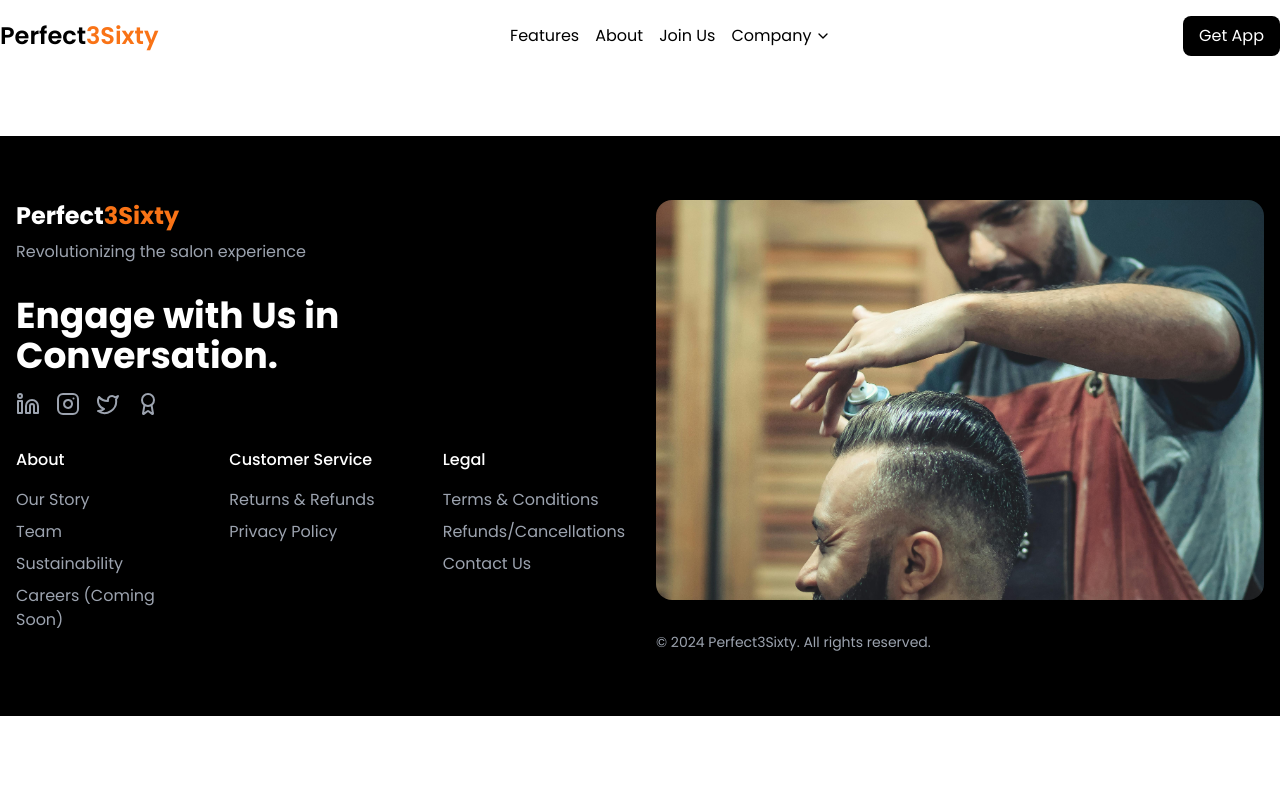
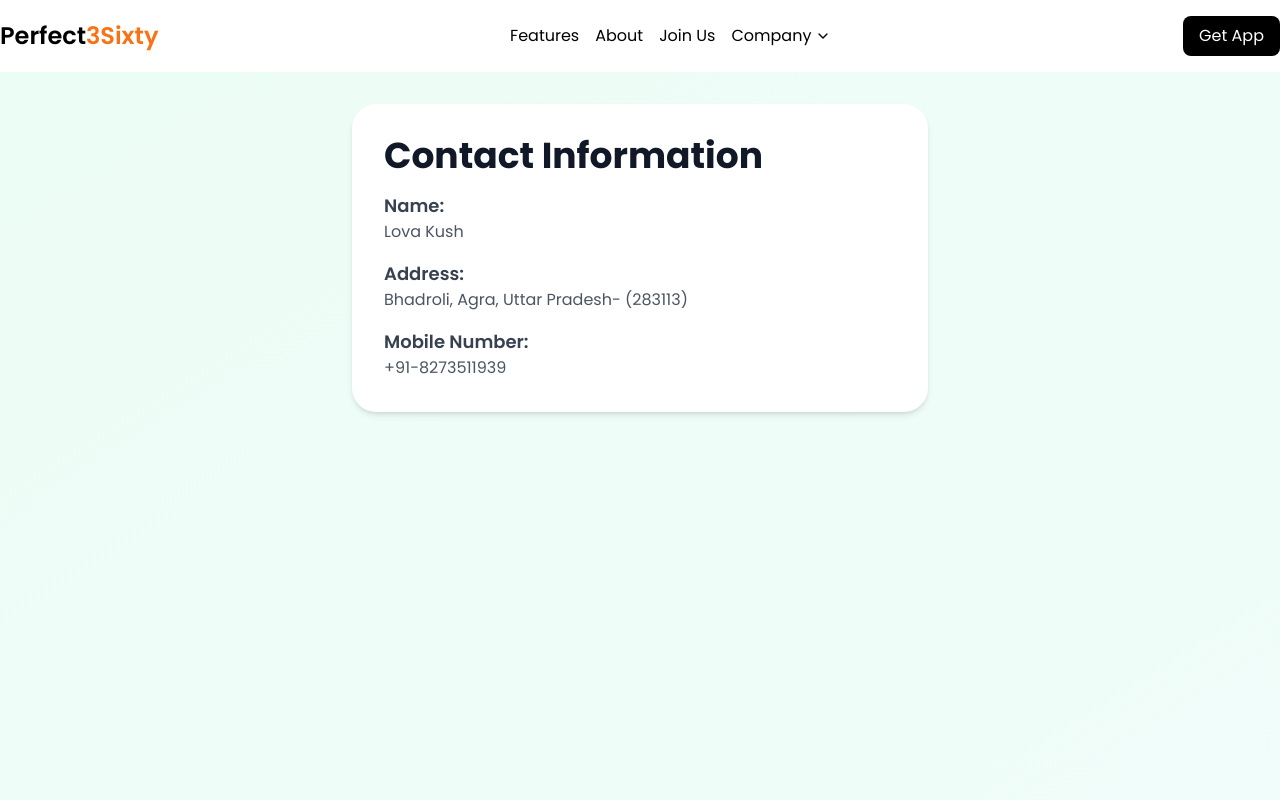
Before and after one commit to siddhantprateek/perfect3sixty, a React (Create React App) app: page /lovakush in a window 1280 px wide. Shown: the top 800 px of the page. Built offline with nearby package versions, Linux system fonts and the light colour scheme.

Commit message:
/lovakush route delete after verif

```diff
--- a/src/App.tsx
+++ b/src/App.tsx
@@ -2,6 +2,7 @@ import React from 'react';
 import './App.css';
 import { AboutPage, ContactUs, LandingPage, PartnerWithUs, Policy, PrivacyPolicy } from './pages';
 import { RefundPolicy, TermsAndConditions } from './pages/Legal/term.pages';
+import Lovakush  from './pages/temp/temp.pages';
 import { Footer, Header } from './components';
 import { motion, AnimatePresence } from 'framer-motion';
 import { Routes, Route } from 'react-router-dom';
@@ -21,6 +22,7 @@ function App() {
           <Route path='/contact-us' element={<ContactUs />} />
           <Route path='/partner-with-us' element={<PartnerWithUs />} />
           <Route path='/privacy-policy' element={<PrivacyPolicy />} />
+          <Route path='/lovakush' element={<Lovakush />} />
         </Routes>
         <motion.div
           initial={{ opacity: 0, y: 50 }}
--- /dev/null
+++ b/src/pages/temp/temp.pages.tsx
@@ -0,0 +1,26 @@
+
+const Lovakush = () => {
+  return (
+    <div className="min-h-screen bg-gradient-to-br from-emerald-50 to-teal-50 p-8">
+      <div className="max-w-xl mx-auto bg-white rounded-3xl shadow-md p-8">
+        <h1 className="text-4xl font-bold text-gray-900 mb-4">Contact Information</h1>
+        <div className="space-y-4">
+          <div>
+            <h2 className="text-lg font-semibold text-gray-700">Name:</h2>
+            <p className="text-gray-600">Lova Kush</p>
+          </div>
+          <div>
+            <h2 className="text-lg font-semibold text-gray-700">Address:</h2>
+            <p className="text-gray-600">Bhadroli, Agra, Uttar Pradesh- (283113)</p>
+          </div>
+          <div>
+            <h2 className="text-lg font-semibold text-gray-700">Mobile Number:</h2>
+            <p className="text-gray-600">+91-8273511939</p>
+          </div>
+        </div>
+      </div>
+    </div>
+  );
+};
+
+export default Lovakush;
```
